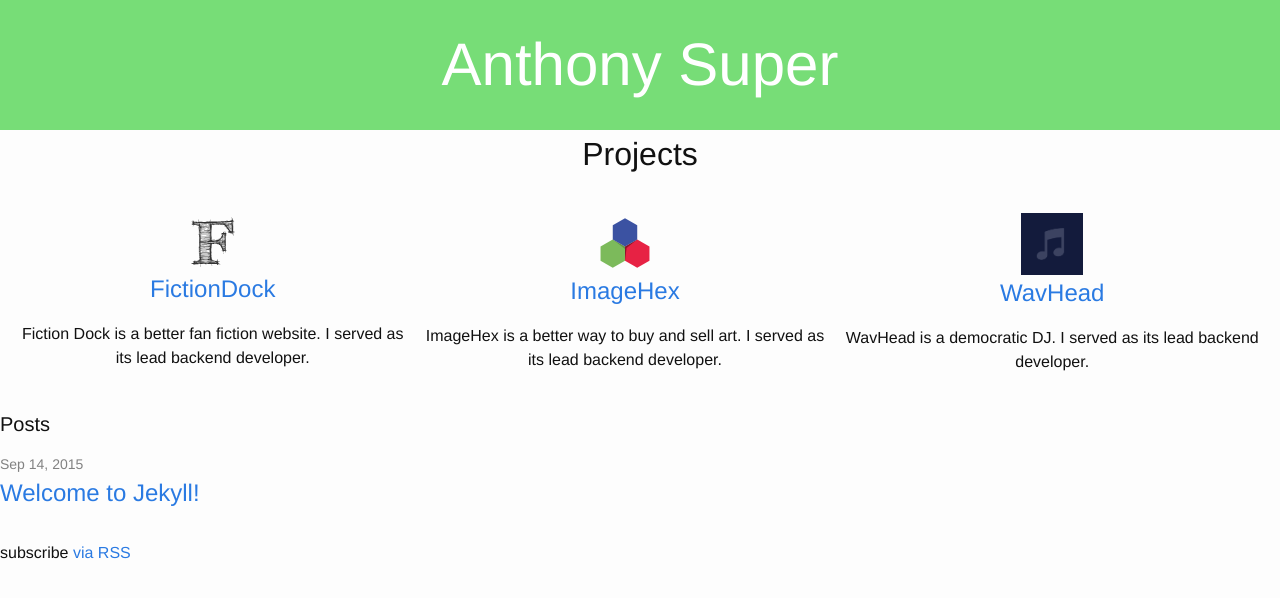
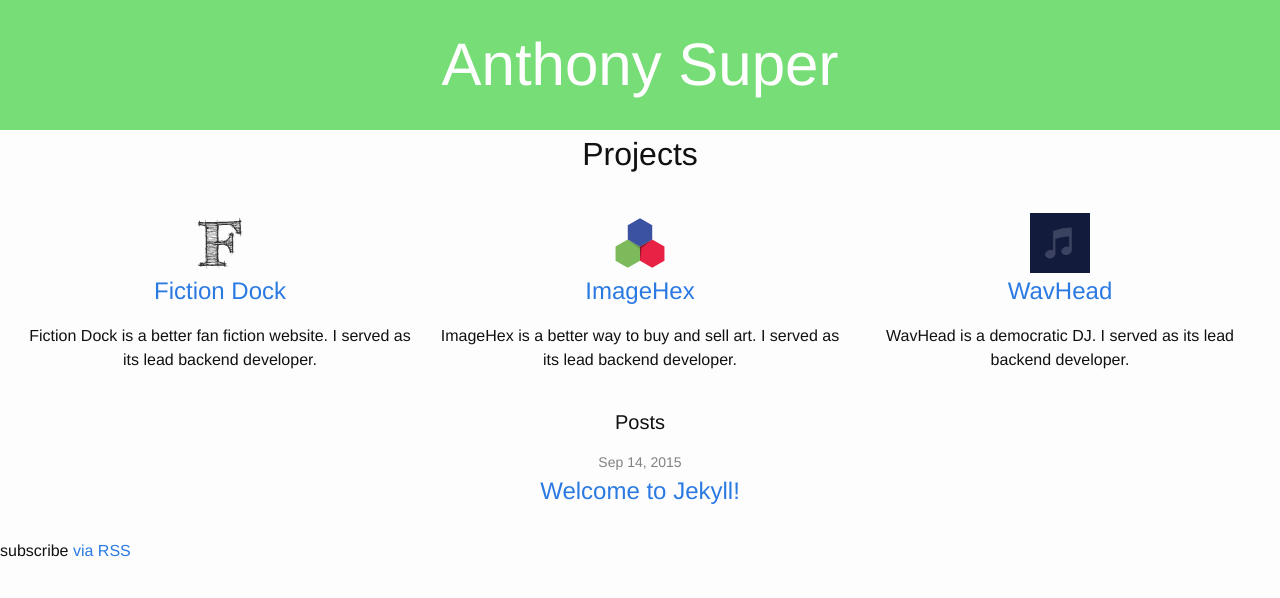
Before and after one commit to AnthonySuper/AnthonySuper.github.io, a Jekyll site: the page built from index.html, in a window 1280 px wide. Shown: the top 598 px of the page. Built offline with Jekyll 4.4.1, drawn with Linux system fonts in a browser that asks for light colours.

Commit message:
Minor style improvements

```diff
--- a/_sass/_frontpage.scss
+++ b/_sass/_frontpage.scss
@@ -9,7 +9,7 @@
 }
 
 
-#projects{
+.homepage-tab{
   text-align: center;
 }
 
@@ -18,7 +18,8 @@
   padding: 10px;
   list-style-type: none;
   display: flex;
-  flex-direction: row-wrap;
+  flex-direction: row;
+  flex-wrap: wrap;
 }
 
 .project-item{
@@ -31,15 +32,25 @@
     display: inline-block;
   }
   min-width: 20%;
+  width: 150px;
 }
 
 .project-description{
   font-size: 1.0rem;
+}
 
+#post-list{
+  display: flex;
+  flex-direction: row;
+  flex-wrap: wrap;
+  flex-flow: flex-start;
 }
 
 @include media-query($on-palm){
   #project-list{
     flex-direction: column;
   }
+  .project-item{
+    width: 100%;
+  }
 }
--- a/index.html
+++ b/index.html
@@ -34,15 +34,16 @@
         {% for post in site.categories.blog %}
         <li>
         <span class="post-meta">{{ post.date | date: "%b %-d, %Y" }}</span>
-
         <h2>
           <a class="post-link" href="{{ post.url | prepend: site.baseurl }}">{{ post.title }}</a>
         </h2>
+        </div>
         </li>
         {% endfor %}
       </ul>
     </div>
   </div>
+  <footer>
   <p class="rss-subscribe">subscribe <a href="{{ "/feed.xml" | prepend: site.baseurl }}">via RSS</a></p>
-
+  </footer>
 </div>
--- a/projects/_posts/2014-01-03-fictiondock.markdown
+++ b/projects/_posts/2014-01-03-fictiondock.markdown
@@ -1,5 +1,5 @@
 ---
-name: "FictionDock"
+name: "Fiction Dock"
 link: "http://www.fictiondock.com"
 imgname: "fictiondock.svg"
 ---
```
Also changed, not shown: 1 other file.
